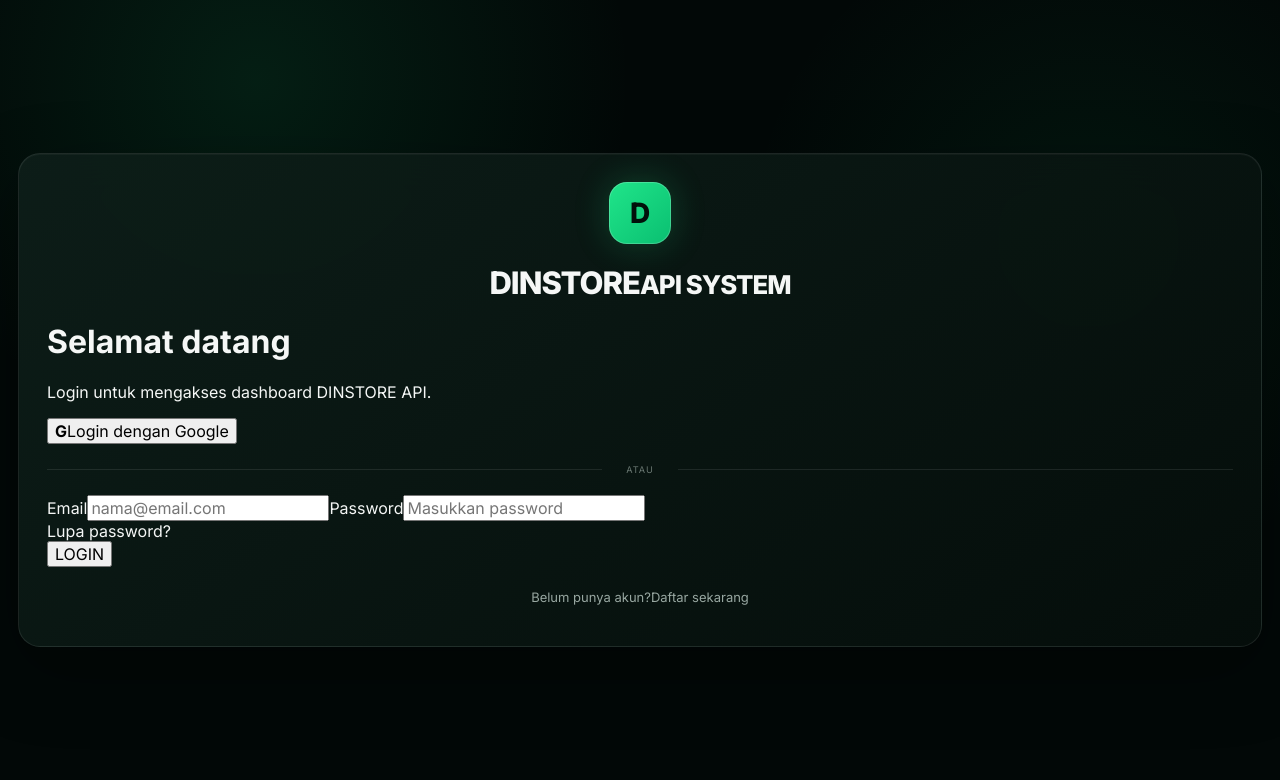
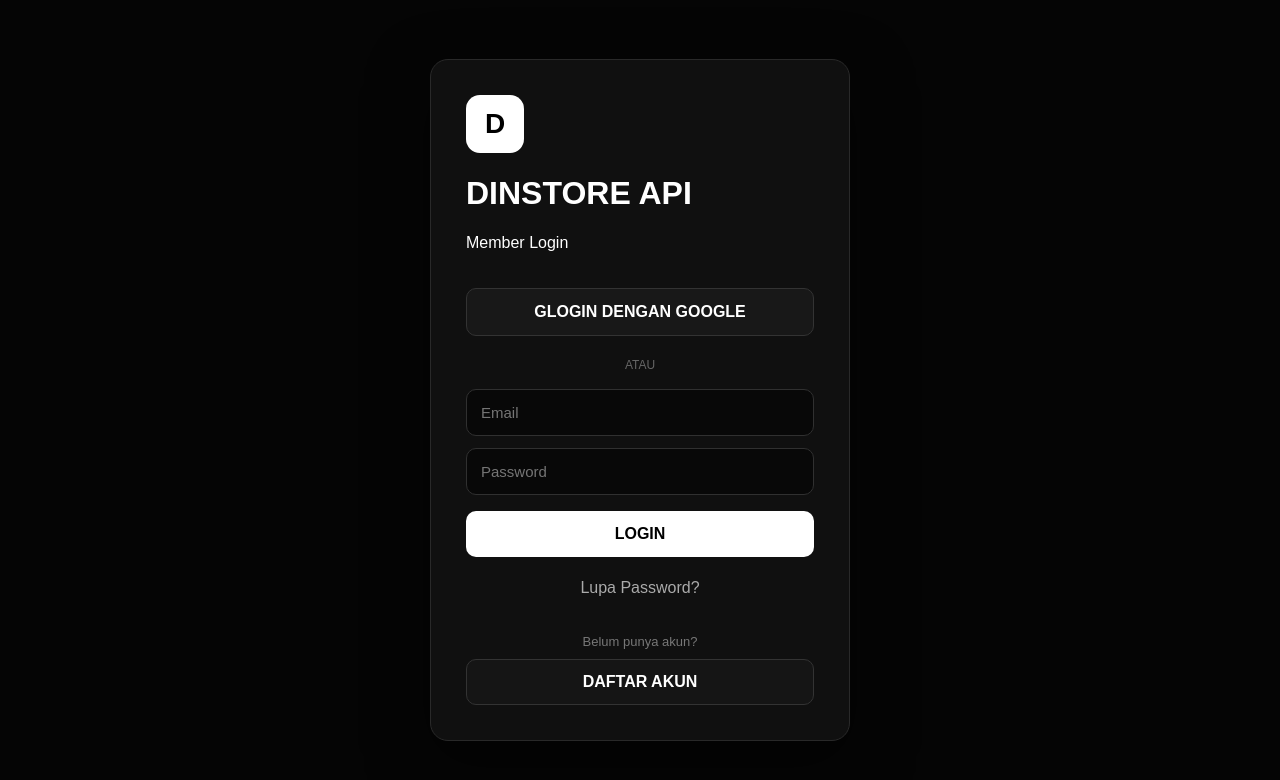
Before and after one commit to DINSTORE99/tester, a React (Vite) app: page / in a window 1280 px wide. Before the commit this address led to /login. Shown: the top 780 px of the page. Built offline with nearby package versions, Linux system fonts and the light colour scheme.

Commit message:
Update App.jsx

```diff
--- a/src/App.jsx
+++ b/src/App.jsx
@@ -1,92 +1,284 @@
-import React from "react";
-import {
-  BrowserRouter,
-  Routes,
-  Route,
-  Navigate,
-} from "react-router-dom";
-
-import Login from "./pages/Login";
-import Register from "./pages/Register";
-import ForgotPassword from "./pages/ForgotPassword";
-import Dashboard from "./pages/Dashboard";
-import ConnectAPI from "./pages/ConnectAPI";
+import React, { useState } from "react";
 
 export default function App() {
+  const [page, setPage] = useState("login");
+
+  if (page === "register") {
     return (
-    <BrowserRouter>
-      <Routes>
+      <div style={styles.page}>
+        <div style={styles.card}>
+          <div style={styles.logo}>D</div>
 
-        {/* =========================
-            AUTH
-        ========================== */}
+          <h1>DAFTAR MEMBER</h1>
 
-        <Route
-          path="/login"
-          element={<Login />}
+          <p>
+            Buat akun DINSTORE API
+          </p>
+
+          <input
+            style={styles.input}
+            type="text"
+            placeholder="Nama"
           />
 
-        <Route
-          path="/register"
-          element={<Register />}
+          <input
+            style={styles.input}
+            type="email"
+            placeholder="Email"
           />
 
-        <Route
-          path="/forgot-password"
-          element={<ForgotPassword />}
+          <input
+            style={styles.input}
+            type="password"
+            placeholder="Password"
           />
 
+          <button
+            style={styles.button}
+            onClick={() =>
+              alert("Fitur daftar akan kita pasang berikutnya.")
+            }
+          >
+            DAFTAR
+          </button>
 
-        {/* =========================
-            MEMBER
-        ========================== */}
+          <button
+            style={styles.link}
+            onClick={() => setPage("login")}
+          >
+            ← Kembali ke Login
+          </button>
+        </div>
+      </div>
+    );
+  }
 
-        <Route
-          path="/dashboard"
-          element={<Dashboard />}
+  if (page === "forgot") {
+    return (
+      <div style={styles.page}>
+        <div style={styles.card}>
+          <div style={styles.logo}>D</div>
+
+          <h1>LUPA PASSWORD</h1>
+
+          <p>
+            Masukkan email untuk reset password.
+          </p>
+
+          <input
+            style={styles.input}
+            type="email"
+            placeholder="Email"
           />
 
+          <button
+            style={styles.button}
+            onClick={() =>
+              alert("Fitur reset password akan kita pasang berikutnya.")
+            }
+          >
+            KIRIM LINK
+          </button>
 
-        {/* =========================
-            API
-        ========================== */}
+          <button
+            style={styles.link}
+            onClick={() => setPage("login")}
+          >
+            ← Kembali ke Login
+          </button>
+        </div>
+      </div>
+    );
+  }
 
-        <Route
-          path="/api"
-          element={<ConnectAPI />}
+  return (
+    <div style={styles.page}>
+      <div style={styles.card}>
+
+        <div style={styles.logo}>
+          D
+        </div>
+
+        <h1>
+          DINSTORE API
+        </h1>
+
+        <p>
+          Member Login
+        </p>
+
+        <button
+          style={styles.google}
+          onClick={() =>
+            alert("Google Login akan kita pasang setelah versi tes berhasil.")
+          }
+        >
+          <b>G</b>
+          LOGIN DENGAN GOOGLE
+        </button>
+
+        <div style={styles.divider}>
+          ATAU
+        </div>
+
+        <input
+          style={styles.input}
+          type="email"
+          placeholder="Email"
         />
 
-
-        {/* =========================
-            DEFAULT
-        ========================== */}
-
-        <Route
-          path="/"
-          element={
-            <Navigate
-              to="/login"
-              replace
-            />
-          }
+        <input
+          style={styles.input}
+          type="password"
+          placeholder="Password"
         />
 
+        <button
+          style={styles.button}
+          onClick={() =>
+            alert("Login test berhasil!")
+          }
+        >
+          LOGIN
+        </button>
 
-        {/* =========================
-            404
-        ========================== */}
+        <button
+          style={styles.link}
+          onClick={() => setPage("forgot")}
+        >
+          Lupa Password?
+        </button>
 
-        <Route
-          path="*"
-          element={
-            <Navigate
-              to="/login"
-              replace
-            />
-          }
-        />
+        <div style={styles.bottom}>
+          Belum punya akun?
+        </div>
 
-      </Routes>
-    </BrowserRouter>
+        <button
+          style={styles.register}
+          onClick={() => setPage("register")}
+        >
+          DAFTAR AKUN
+        </button>
+
+      </div>
+    </div>
   );
 }
+
+const styles = {
+  page: {
+    minHeight: "100vh",
+    background: "#050505",
+    color: "#ffffff",
+    display: "flex",
+    alignItems: "center",
+    justifyContent: "center",
+    padding: "20px",
+    boxSizing: "border-box",
+    fontFamily:
+      "Arial, Helvetica, sans-serif",
+  },
+
+  card: {
+    width: "100%",
+    maxWidth: "420px",
+    background: "#101010",
+    border: "1px solid #292929",
+    borderRadius: "18px",
+    padding: "35px",
+    boxSizing: "border-box",
+    boxShadow:
+      "0 20px 60px rgba(0,0,0,.5)",
+  },
+
+  logo: {
+    width: "58px",
+    height: "58px",
+    borderRadius: "14px",
+    background: "#ffffff",
+    color: "#000000",
+    display: "flex",
+    alignItems: "center",
+    justifyContent: "center",
+    fontSize: "28px",
+    fontWeight: "900",
+    marginBottom: "22px",
+  },
+
+  h1: {
+    fontSize: "28px",
+  },
+
+  input: {
+    width: "100%",
+    boxSizing: "border-box",
+    background: "#080808",
+    border: "1px solid #303030",
+    color: "#ffffff",
+    padding: "14px",
+    borderRadius: "10px",
+    marginTop: "12px",
+    outline: "none",
+    fontSize: "15px",
+  },
+
+  button: {
+    width: "100%",
+    border: "none",
+    background: "#ffffff",
+    color: "#000000",
+    padding: "14px",
+    borderRadius: "10px",
+    marginTop: "16px",
+    fontWeight: "800",
+    cursor: "pointer",
+  },
+
+  google: {
+    width: "100%",
+    border: "1px solid #333333",
+    background: "#181818",
+    color: "#ffffff",
+    padding: "14px",
+    borderRadius: "10px",
+    marginTop: "20px",
+    fontWeight: "700",
+    cursor: "pointer",
+  },
+
+  divider: {
+    textAlign: "center",
+    color: "#666666",
+    fontSize: "12px",
+    margin: "22px 0 5px",
+  },
+
+  link: {
+    width: "100%",
+    border: "none",
+    background: "transparent",
+    color: "#aaaaaa",
+    padding: "12px",
+    marginTop: "10px",
+    cursor: "pointer",
+  },
+
+  register: {
+    width: "100%",
+    border: "1px solid #333333",
+    background: "#151515",
+    color: "#ffffff",
+    padding: "13px",
+    borderRadius: "10px",
+    marginTop: "10px",
+    fontWeight: "700",
+    cursor: "pointer",
+  },
+
+  bottom: {
+    textAlign: "center",
+    color: "#777777",
+    fontSize: "13px",
+    marginTop: "25px",
+  },
+};
```
Lines whose indentation alone changed are shown as unchanged.
